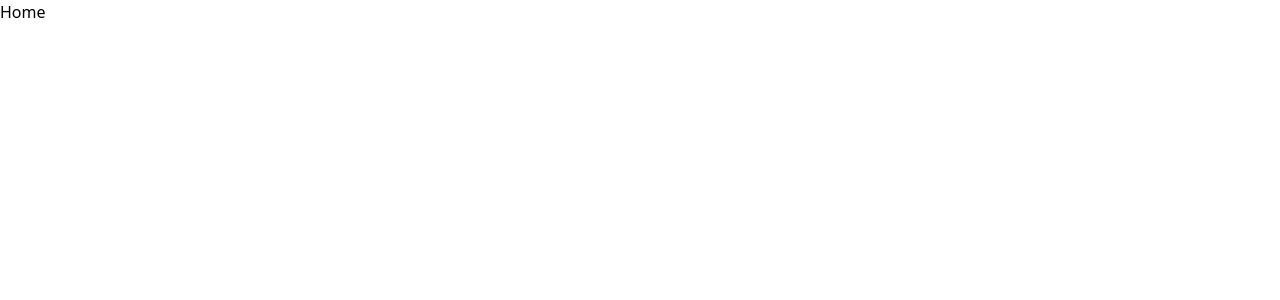
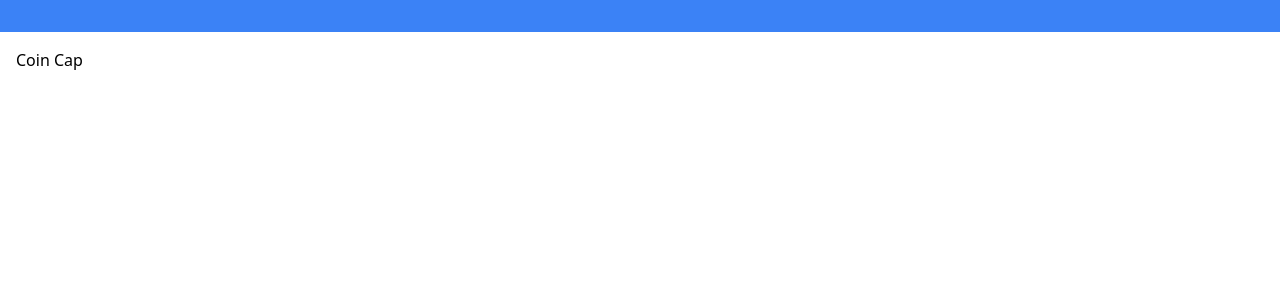
Before and after one commit to cherryDevloper/Zarin-React-Test, a React (Vite) app: page / in a window 1280 px wide. Shown: the top 300 px of the page. Built offline with nearby package versions, Linux system fonts and the light colour scheme.

Commit message:
feat : added navigation to the coincap

```diff
--- a/src/pages/home/index.tsx
+++ b/src/pages/home/index.tsx
@@ -1,5 +1,14 @@
+import { Link } from 'react-router-dom';
+import Layout from '../../components/Layout';
+
 function Home() {
-  return <div>Home</div>;
+  return (
+    <Layout>
+      <div>
+        <Link to={'/coincap'}>Coin Cap</Link>
+      </div>
+    </Layout>
+  );
 }
 
 export default Home;
```
